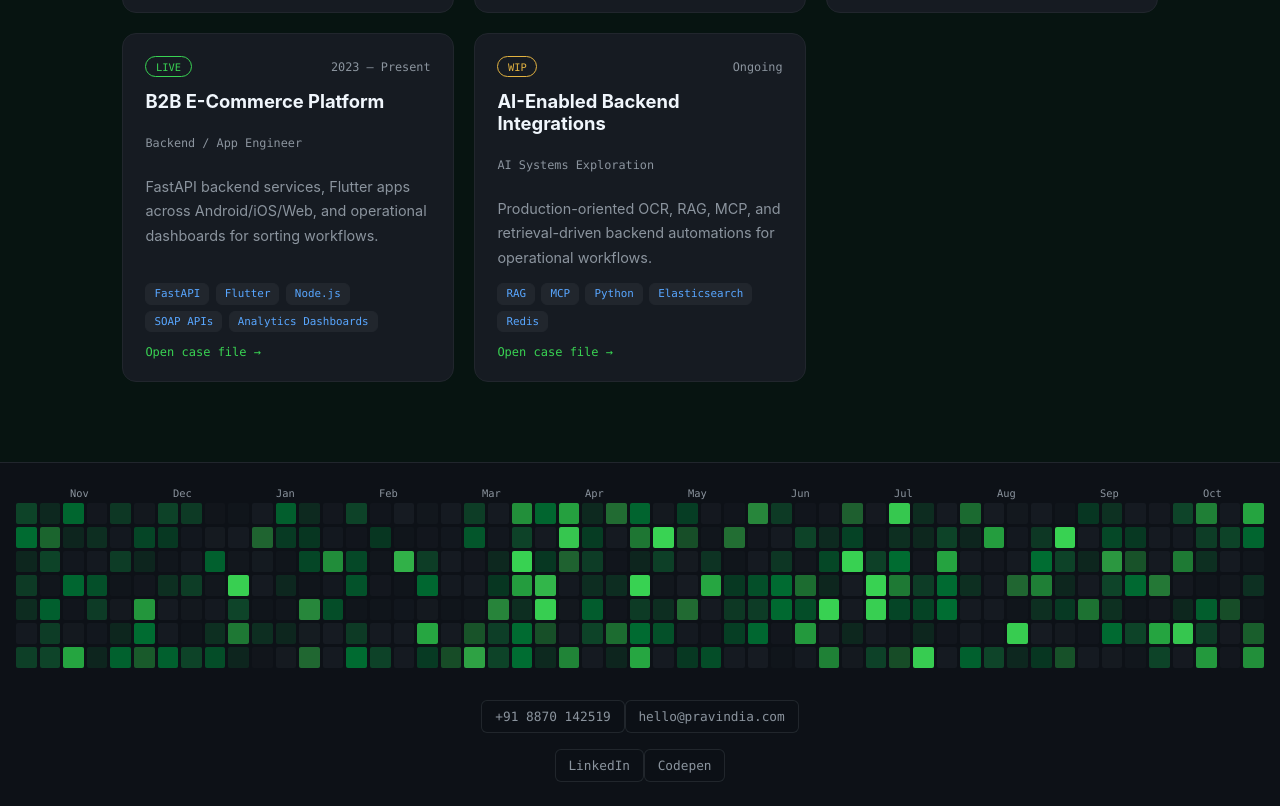
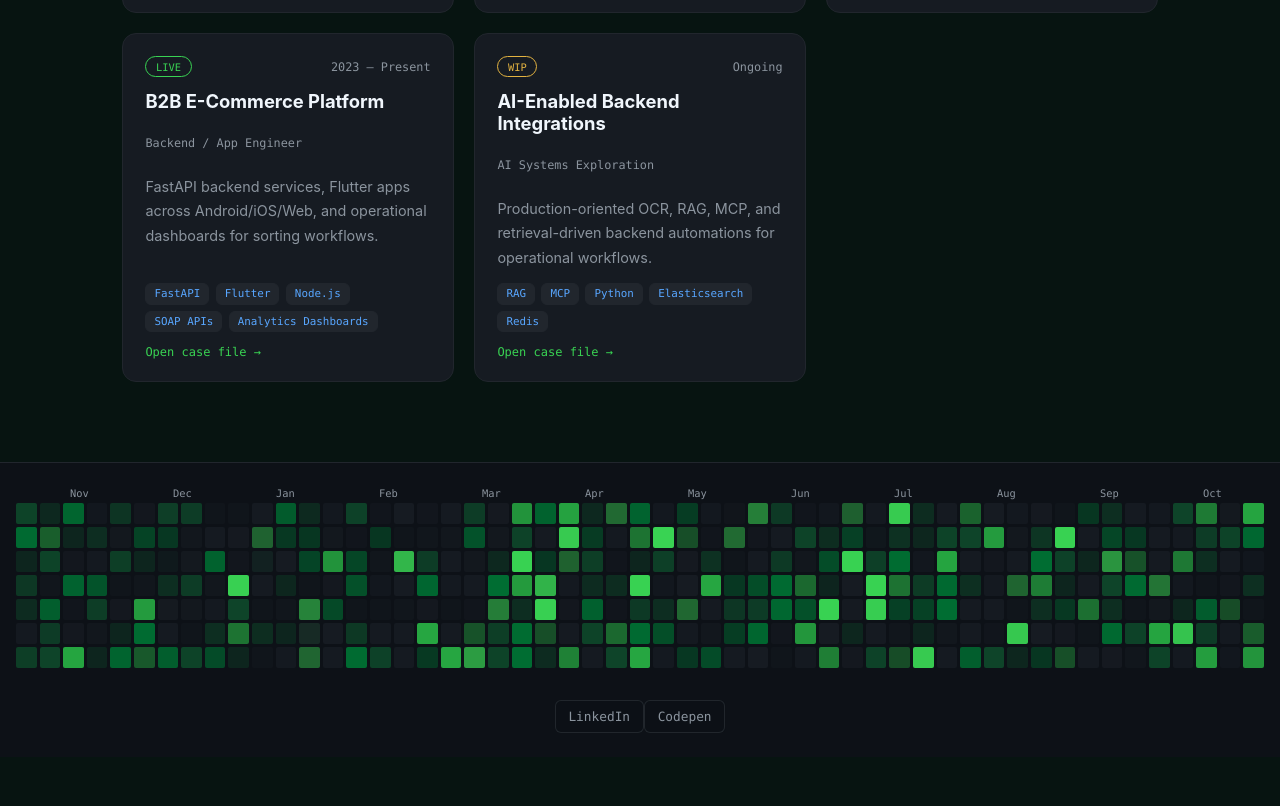
Before and after one commit to pravindia/pravindia, a Next.js app: page /works in a window 1280 px wide. Shown: the part 671-1477 px from the top of the page. After the commit the page ends 1428 px from the top, so only its background shows below. Built offline with nearby package versions, Linux system fonts and the light colour scheme.

Commit message:
feat: update personal details in README and modify experience periods in Timeline

```diff
--- a/components/Footer/Footer.tsx
+++ b/components/Footer/Footer.tsx
@@ -18,18 +18,6 @@ const Footer = (props: { textEnter: any; textLeave: any }) => {
         <GitHubGrid variant="section" />
       </div>
 
-      <div className={styles.contactRow}>
-        {phone ? (
-          <a href={`tel:${phone.replace(/\s/g, "")}`}>{phone}</a>
-        ) : (
-          <span aria-hidden="true" />
-        )}
-        {email ? (
-          <a href={`mailto:${email}`}>{email}</a>
-        ) : (
-          <span aria-hidden="true" />
-        )}
-      </div>
       <div className={styles.socialRow}>
         <a
           onMouseEnter={props.textEnter}
--- a/components/Timeline/Timeline.tsx
+++ b/components/Timeline/Timeline.tsx
@@ -6,7 +6,7 @@ const experiences = [
 		role: "Senior Product Engineer",
 		company: "WCC Pty Ltd.",
 		companyUrl: null,
-		period: "Jun 2026 — Present",
+		period: "Jun 2026 — Sept 2026",
 		location: "Remote (Australia)",
 		description:
 			"Architecting a multi-tenant AI marketing intelligence platform with NestJS, TypeScript, Next.js, and PostgreSQL. Building reliable multi-model agent workflows, multimodal RAG, LLM observability, evaluations, and cost controls for production-scale AI systems.",
@@ -25,7 +25,7 @@ const experiences = [
 		current: false,
 	},
 	{
-		role: "Senior Software Developer | Co-Founder",
+		role: "Software Developer | Co-Founder",
 		company: "Smazee",
 		companyUrl: "https://smazee.com",
 		period: "May 2018 — Dec 2022",
--- a/pages/index.tsx
+++ b/pages/index.tsx
@@ -62,7 +62,7 @@ export default function Home() {
 
   return (
     <>
-      <ParticleBackground />
+      {/* <ParticleBackground /> */}
       <Cursor variants={variants} curVariant={cursorVariant} />
       <Header />
       <ResumeModal open={resumeOpen} onClose={handleCloseResume} />
```
Also changed, not shown: 1 other file (tests, documents, lock files or other folders).
